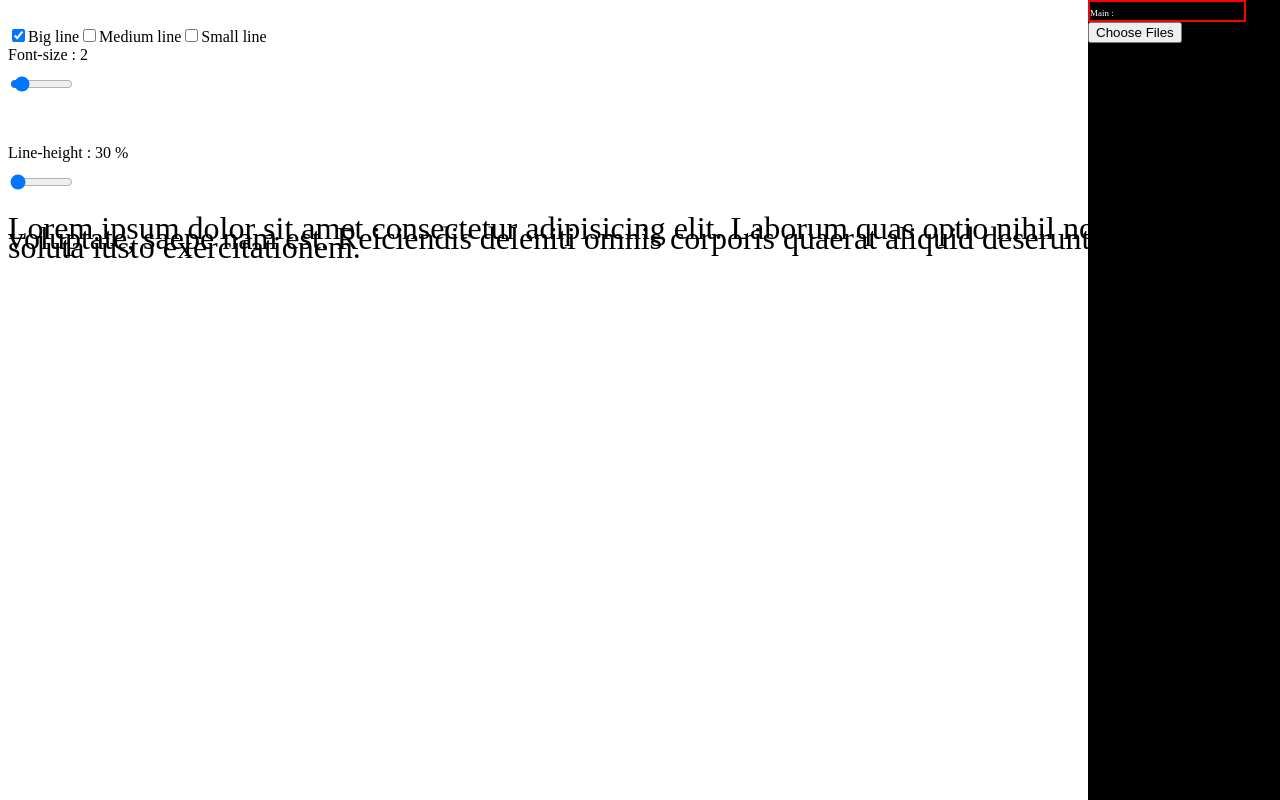
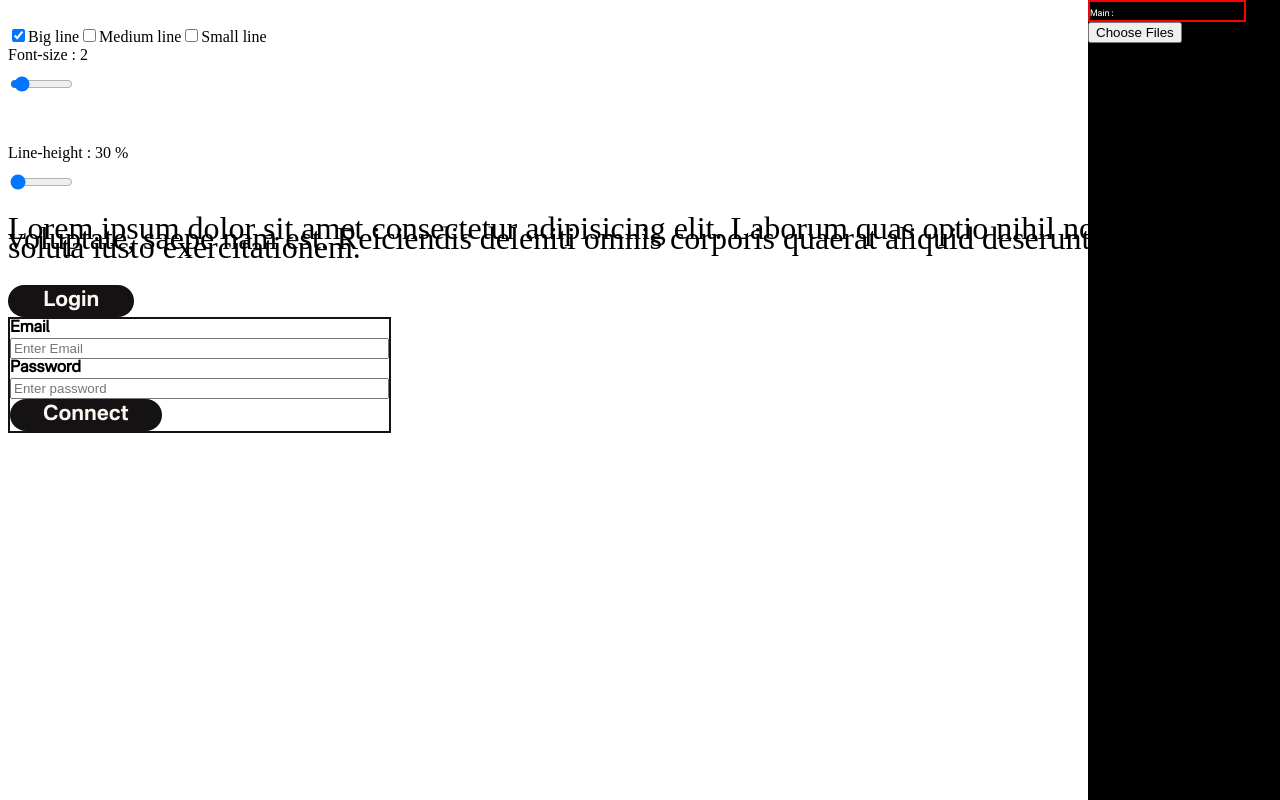
Before and after one commit to Mika-Otter/REACT_Ri7-ProjectF, a React (Vite) app: page / in a window 1280 px wide. Built offline with nearby package versions, Linux system fonts and the light colour scheme.

Commit message:
BEGIN: Connect form and add user mySQL

```diff
--- a/components/login/index.jsx
+++ b/components/login/index.jsx
@@ -1,5 +1,5 @@
 import React from "react";
-import s from "login.module.scss";
+import s from "./login.module.scss";
 
 export default function Login() {
     return (
@@ -7,6 +7,21 @@ export default function Login() {
             <button className={s.login} type="button">
                 Login
             </button>
+            <div className={s.loginForm}>
+                <form action="" className={s.loginForm__form}>
+                    <div className={s.loginForm__email}>
+                        <label htmlFor="email">Email</label>
+                        <input type="email" placeholder="Enter Email" />
+                    </div>
+                    <div className={s.loginForm__password}>
+                        <label htmlFor="password">Password</label>
+                        <input type="password" placeholder="Enter password" />
+                    </div>
+                    <button className={s.loginForm__connect} type="button">
+                        Connect
+                    </button>
+                </form>
+            </div>
             {/* menu login username password display full css ? */}
             {/* menu subscribe username password display full css ? */}
         </>
--- a/components/login/login.module.scss
+++ b/components/login/login.module.scss
@@ -0,0 +1,39 @@
+@import "../../public/styles/_global.scss";
+
+.login,
+.loginForm__connect {
+    border: none;
+    border-radius: 33px;
+    background-color: $black-color;
+    color: $white-color;
+    width: 10%;
+    height: 4vh;
+    font-family: "Nacelle-Bold";
+    font-size: 1.3rem;
+}
+.loginForm__connect {
+    width: 40%;
+}
+
+.loginForm {
+    display: flex;
+    flex-direction: column;
+    border: 2px solid $black-color;
+    font-family: "Nacelle";
+    font-size: 1rem;
+    width: 30%;
+    font-weight: 600;
+
+    &__form {
+        display: flex;
+        flex-direction: column;
+    }
+    &__email {
+        display: flex;
+        flex-direction: column;
+    }
+    &__password {
+        display: flex;
+        flex-direction: column;
+    }
+}
--- a/public/styles/_global.scss
+++ b/public/styles/_global.scss
@@ -1,6 +1,11 @@
 @font-face {
     font-family: "Poppins";
     src: url(../typefaces/Poppins-Regular.ttf);
+}
+
+@font-face {
+    font-family: "Nacelle";
+    src: url(../typefaces/Nacelle-Regular.otf);
 }
 @font-face {
     font-family: "Nacelle-Bold";
@@ -8,3 +13,4 @@
 }
 
 $black-color: #141212;
+$white-color: #f8f8f1;
--- a/src/App.jsx
+++ b/src/App.jsx
@@ -3,6 +3,7 @@ import { useState } from "react";
 import TestText from "../components/testText";
 import Folder from "../components/folder";
 import VariableText from "../components/variableText";
+import Login from "../components/login";
 
 export default function App() {
     const [fonts, setFonts] = useState([]);
@@ -18,6 +19,7 @@ export default function App() {
                 setChoosedFonts={setChoosedFonts}
             />
             <VariableText />
+            <Login />
         </>
     );
 }
```
